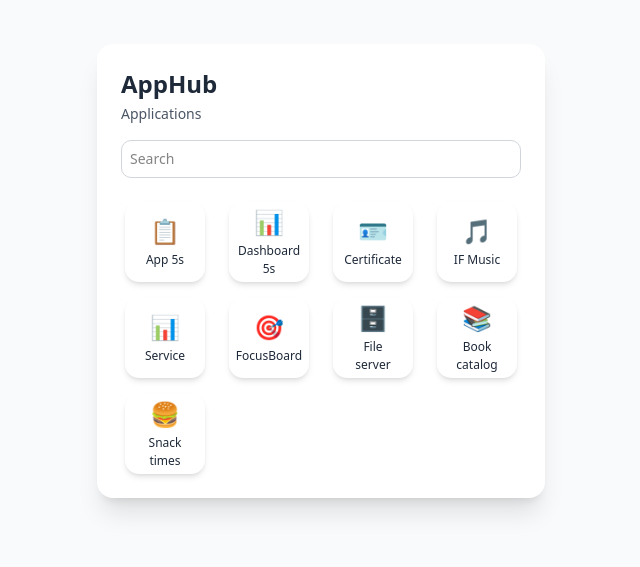
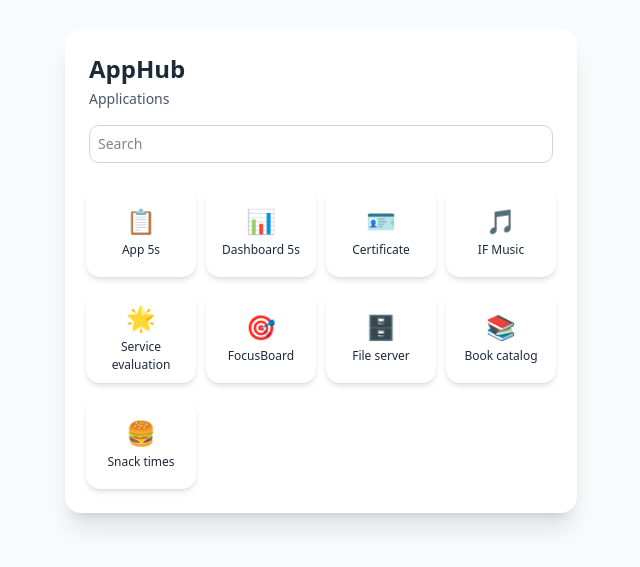
Before and after one commit to IsraelFrota/app-hub, a Next.js app: page / in a window 1280 px wide. Shown: the part 129-696 px from the top of the page, without its empty margins (319-959 px from the left). Built offline with nearby package versions, Linux system fonts and the light colour scheme.

Commit message:
Melhorias e estilização

```diff
--- a/src/app/_components/ItemComponent.tsx
+++ b/src/app/_components/ItemComponent.tsx
@@ -2,12 +2,7 @@
 
 import { motion } from 'framer-motion';
 import Link from 'next/link';
-
-interface ItemProps {
-  title: string;
-  icon: string;
-  url: string;
-}
+import { ItemProps } from '../../types/Item';
 
 export function ItemComponent({ title, icon, url }: ItemProps) {
   const isExternal = url.startsWith('http');
@@ -17,7 +12,7 @@ export function ItemComponent({ title, icon, url }: ItemProps) {
       initial={{ opacity: 0, scale: 0.9, y: 10 }}
       animate={{ opacity: 1, scale: 1, y: 0 }}
       transition={{ duration: 0.3, ease: 'easeOut' }}
-      className="flex flex-col items-center justify-center p-4 bg-white rounded-xl shadow-md hover:shadow-lg transition w-[80px] h-[80px] text-center"
+      className="flex flex-col items-center justify-center p-4 bg-white rounded-xl shadow-md hover:shadow-lg transition w-[110px] h-[90px] text-center"
     >
       <div className="text-2xl">{icon}</div>
       <p className="text-[0.75rem] mt-1 text-gray-800">{title}</p>
--- a/src/app/page.tsx
+++ b/src/app/page.tsx
@@ -1,15 +1,17 @@
 'use client';
 
 import { useState } from 'react';
+import { IdCard } from "lucide-react";
 import { ItemComponent } from './_components/ItemComponent';
+import { ItemProps } from '@/types/Item';
 
 export default function Home() {
-  const apps = [
+  const apps: ItemProps[] = [
     { title: 'App 5s', icon: '📋', url: 'http://192.168.0.18:3001/' },
     { title: 'Dashboard 5s', icon: '📊', url: 'http://192.168.0.18:3001/ui/dashboard' },
     { title: 'Certificate', icon: '🪪', url: 'http://192.168.0.99:3000/' },
     { title: 'IF Music', icon: '🎵', url: 'http://192.168.0.18:9078/' },
-    { title: 'Service', icon: '📊', url: 'http://192.168.0.18:8284/' },
+    { title: 'Service evaluation', icon: '🌟', url: 'http://192.168.0.18:8284/' },
     // { title: 'Conta Azul', icon: '🔗', url: '/contaazul' },
     // { title: 'Hype Pro Financeiro', icon: '📈', url: 'https://hype-pro-financeiro.vercel.app' },
     { title: 'FocusBoard', icon: '🎯', url: 'http://192.168.0.18:3000/' },
@@ -26,7 +28,7 @@ export default function Home() {
 
   return (
     <div className="min-h-screen bg-gray-50 flex items-center justify-center p-6">
-      <div className="bg-white rounded-2xl shadow-xl p-6 w-full max-w-md">
+      <div className="bg-white rounded-2xl shadow-xl p-6 w-full max-w-lg">
         <h1 className="text-2xl font-bold text-gray-800 mb-1">AppHub</h1>
         <p className="text-gray-600 mb-4 text-sm">Applications</p>
         <input
--- /dev/null
+++ b/src/types/Item.ts
@@ -0,0 +1,5 @@
+export interface ItemProps {
+	title: string;
+	icon: string | React.ReactNode;
+	url: string;
+}
```
